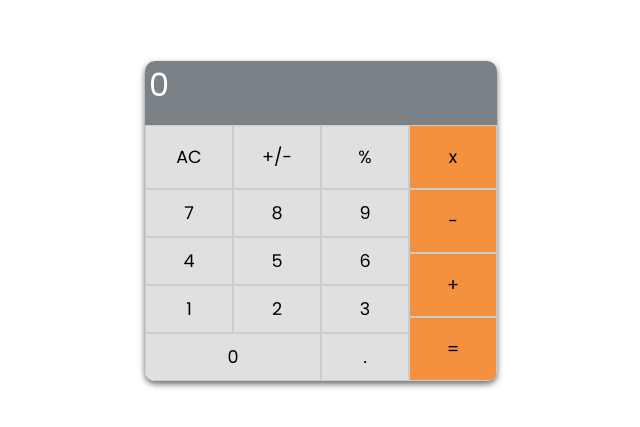
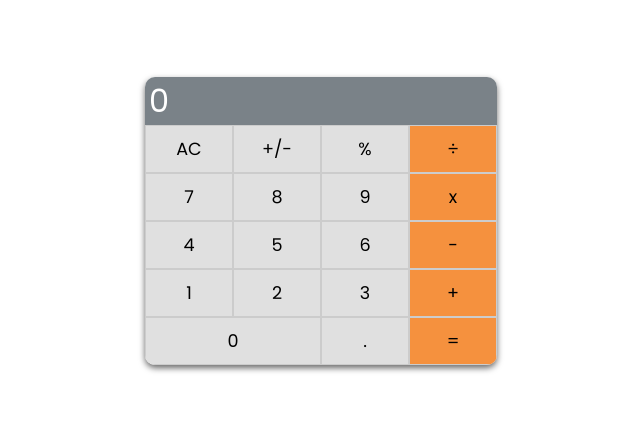
Before and after one commit to Caren-Koroeny/Math-Magician, a React (Create React App) app: page / in a window 1280 px wide. Shown: the part 179-606 px from the top of the page, without its empty margins (319-959 px from the left). Built offline with nearby package versions, Linux system fonts and the light colour scheme.

Commit message:
add division operator

```diff
--- a/src/components/Operators.js
+++ b/src/components/Operators.js
@@ -6,6 +6,7 @@ const Operators = ({ handleClick }) => (
     <button type="button" className="btn btn-top" onClick={handleClick}>AC</button>
     <button type="button" className="btn btn-top" onClick={handleClick}>+/-</button>
     <button type="button" className="btn btn-top" onClick={handleClick}>%</button>
+    <button type="button" className="btn btn-side" onClick={handleClick}>÷</button>
     <button type="button" className="btn btn-side" onClick={handleClick}>x</button>
     <button type="button" className="btn btn-side" onClick={handleClick}>-</button>
     <button type="button" className="btn btn-side" onClick={handleClick}>+</button>
--- a/src/styles/Calculator.css
+++ b/src/styles/Calculator.css
@@ -21,7 +21,7 @@
   margin: 0 auto;
   display: grid;
   grid-template-columns: repeat(4, minmax(0, 1fr));
-  grid-template-rows: repeat(5, minmax(0, 1fr));
+  grid-template-rows: repeat(6, minmax(0, 1fr));
   max-inline-size: 22rem;
   border-radius: 10px;
   overflow: hidden;
```
